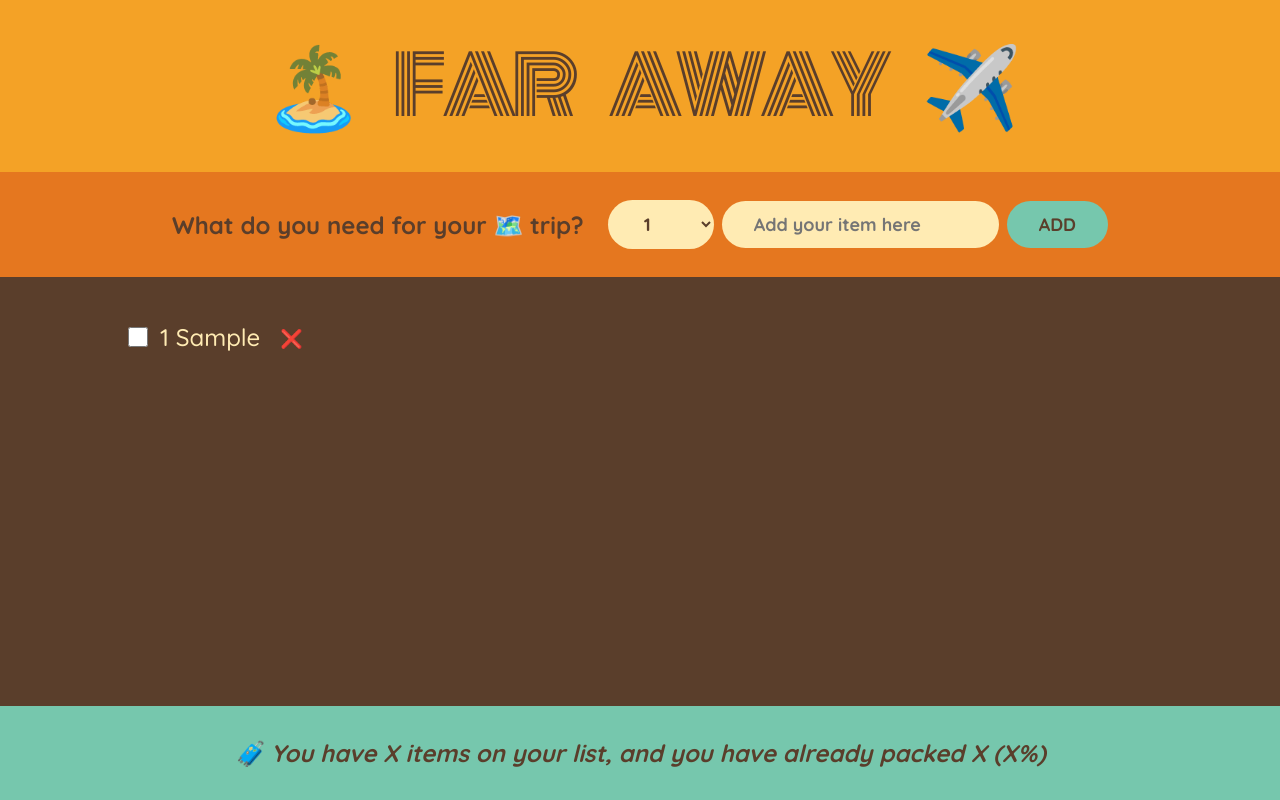
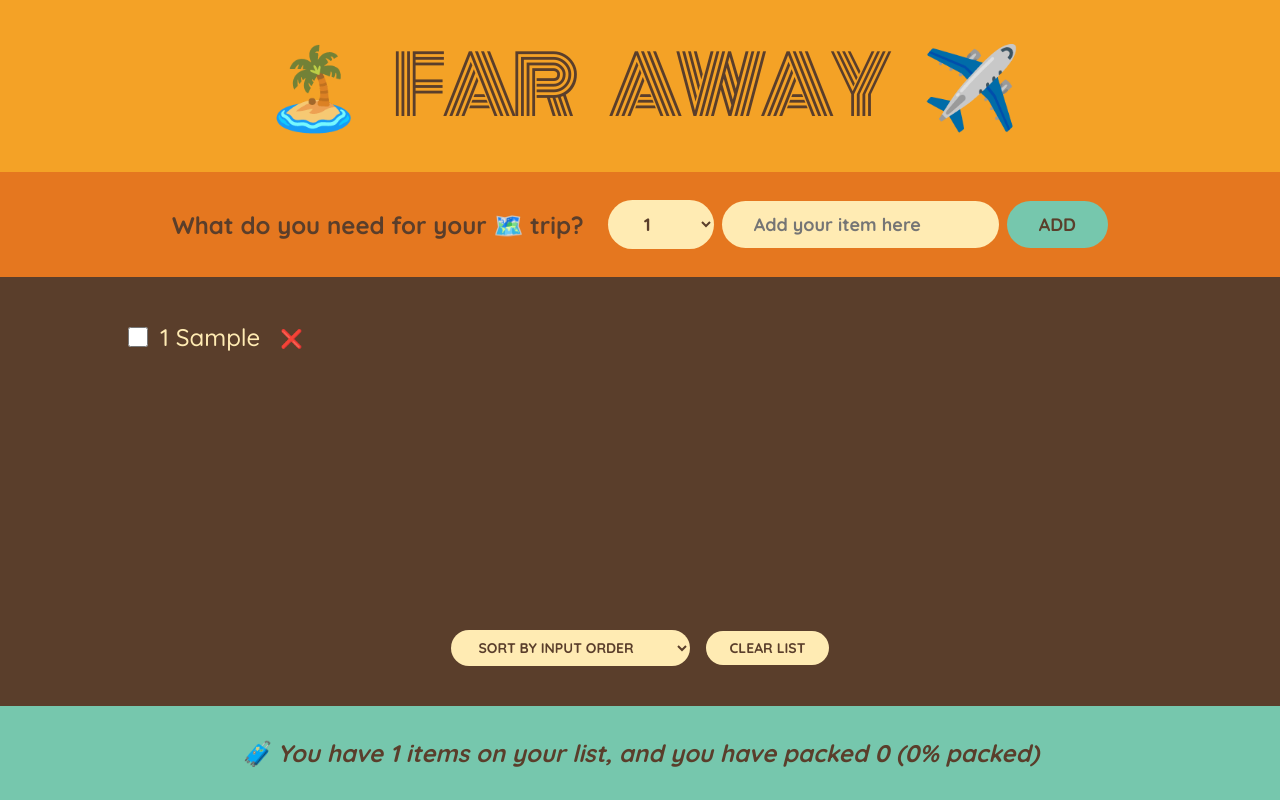
Before and after one commit to twdennis/travel-list, a React (Create React App) app: page / in a window 1280 px wide. Both pictures are taken after typing "Sample" into the empty fields and a click on the button "ADD". Built offline with nearby package versions, Linux system fonts and the light colour scheme.

Commit message:
did this work?

```diff
--- a/src/App.js
+++ b/src/App.js
@@ -20,6 +20,14 @@
     );
   }
 
+  function handleClearList() {
+    const deleteConfirmed = window.confirm(
+      "Are you sure you want to clear this list?"
+    );
+
+    if (deleteConfirmed) setItems([]);
+  }
+
   return (
     <div className="app">
       <Logo />
@@ -28,8 +36,9 @@
         items={items}
         onDeleteItem={handleDeleteItems}
         onTogglePacked={handleTogglePacked}
+        onClearList={handleClearList}
       />
-      <Stats />
+      <Stats items={items} />
     </div>
   );
 }
@@ -78,11 +87,26 @@
   );
 }
 
-function PackingList({ items, onDeleteItem, onTogglePacked }) {
+function PackingList({ items, onDeleteItem, onTogglePacked, onClearList }) {
+  const [sortBy, setSortBy] = useState("input");
+
+  let sortedItems;
+
+  if (sortBy === "input") sortedItems = items;
+
+  if (sortBy === "description")
+    sortedItems = items
+      .slice()
+      .sort((a, b) => a.description.localeCompare(b.description));
+  if (sortBy === "packed")
+    sortedItems = items
+      .slice()
+      .sort((a, b) => Number(a.packed) - Number(b.packed));
+
   return (
     <div className="list">
       <ul>
-        {items.map((item) => (
+        {sortedItems.map((item) => (
           <Item
             item={item}
             key={item.id}
@@ -91,6 +115,18 @@
           />
         ))}
       </ul>
+      <div className="actions">
+        {items.length ? (
+          <div>
+            <select value={sortBy} onChange={(e) => setSortBy(e.target.value)}>
+              <option value="input">Sort by input order</option>
+              <option value="description">Sort by description</option>
+              <option value="packed">Sort by packed status</option>
+            </select>
+            <button onClick={onClearList}>Clear list</button>
+          </div>
+        ) : null}
+      </div>
     </div>
   );
 }
@@ -113,11 +149,26 @@
   );
 }
 
-function Stats() {
+function Stats({ items }) {
+  if (!items.length)
+    return (
+      <footer className="stats">
+        <em>Start adding some items to your packing list! 🕶️</em>
+      </footer>
+    );
+
+  const numItems = items.length;
+  const numberOfPacked = items.filter((item) => item.packed).length;
+  const percentagePacked =
+    numberOfPacked > 0 ? Math.round((numberOfPacked / numItems) * 100) : "0";
+
   return (
     <footer className="stats">
       <em>
-        🧳 You have X items on your list, and you have already packed X (X%)
+        {percentagePacked === 100
+          ? "You got everything! Ready to go! ✈️"
+          : `🧳 You have ${numItems} items on your list, and you have packed
+          ${numberOfPacked} (${percentagePacked}% packed)`}
       </em>
     </footer>
   );
```
